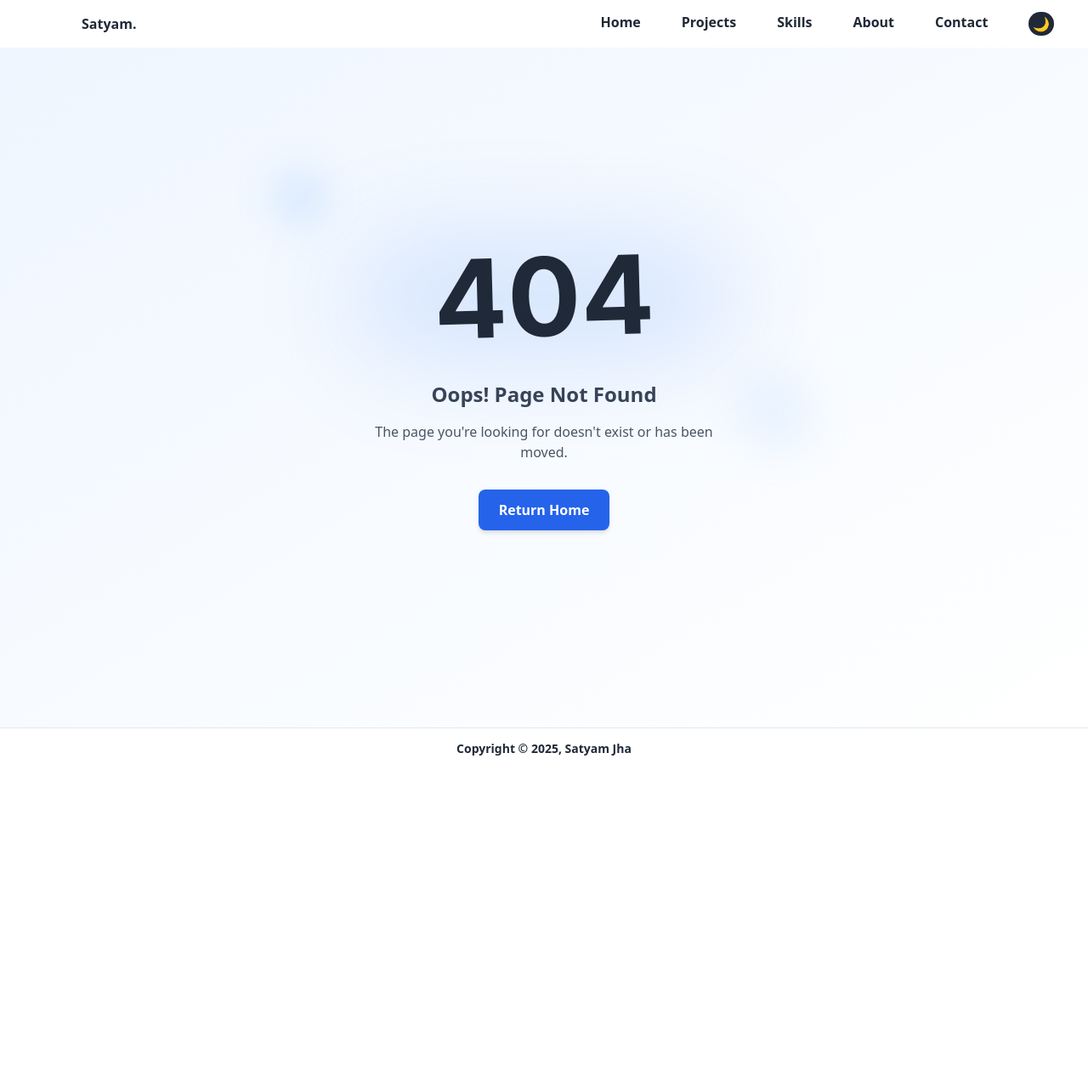
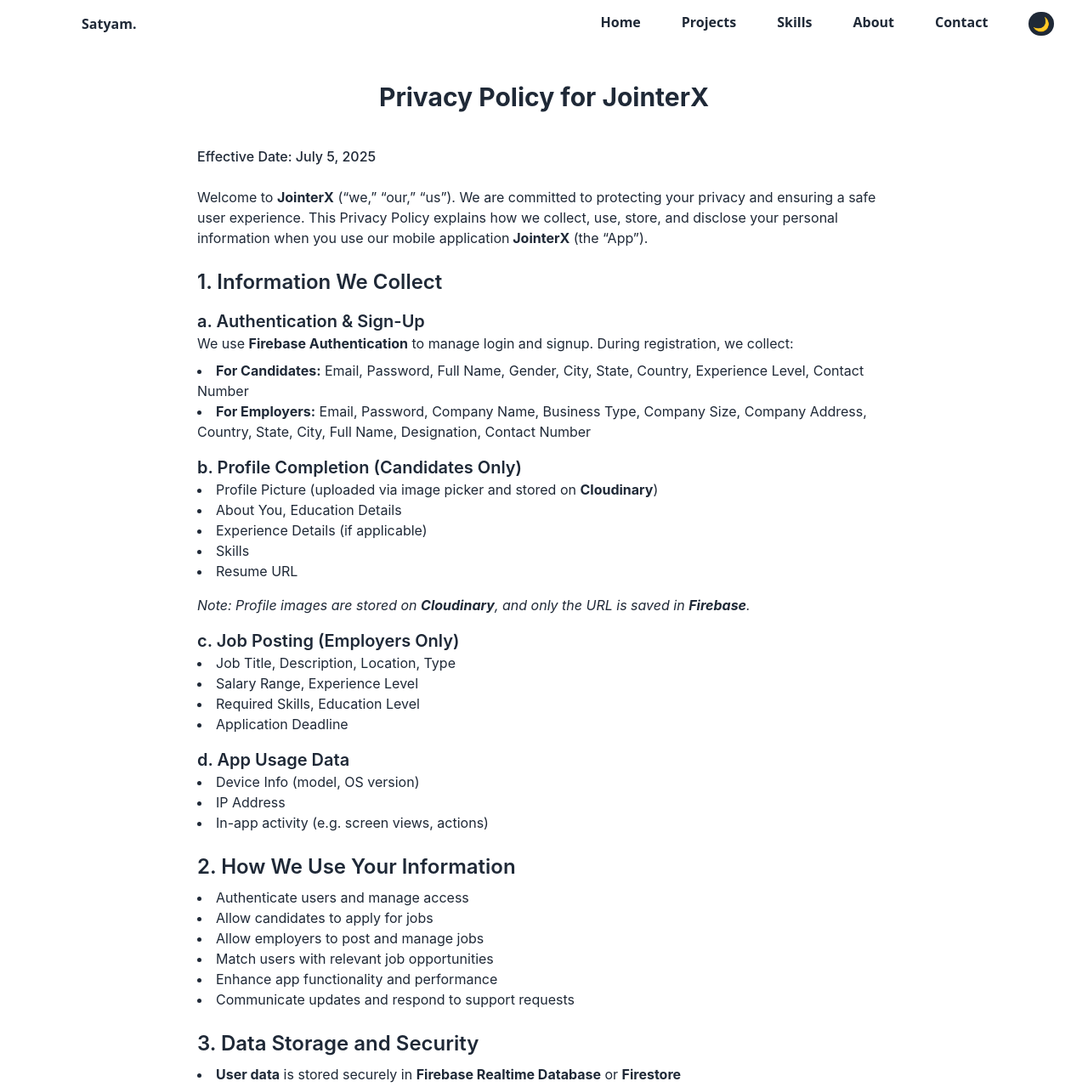
Before and after one commit to Satyamjha76/my-portfolio, a React (Create React App) app: page /JointerX/PrivacyPolicy in a window 1280 px wide. Before the commit this address had no page. Shown: the top 1279 px of the page at 85% size. Before the commit the page ends 905 px from the top, so only its background shows below. Built offline with nearby package versions, Linux system fonts and the light colour scheme.

Commit message:
JointerX Privacy Policy Page Added

```diff
--- a/src/App.js
+++ b/src/App.js
@@ -8,6 +8,7 @@
 import About from './pages/About';
 import Contact from './pages/Contact';
 import Footer from './components/Footer';
+import JointerXPrivacyPolicy from './pages/JointerX/PrivacyPolicy';
 
 function App() {
 
@@ -21,6 +22,7 @@
         <Route path='/Skills' element={<Skills/>} errorElement={<NotFound/>}/>
         <Route path='/About' element={<About/>} errorElement={<NotFound/>}/>
         <Route path='/Contact' element={<Contact/>} errorElement={<NotFound/>}/>
+        <Route path='/JointerX/PrivacyPolicy' element={<JointerXPrivacyPolicy/>} errorElement={<NotFound/>}/>
         <Route path="*" element={<NotFound />} />
 
        </Routes>
--- /dev/null
+++ b/src/pages/JointerX/PrivacyPolicy.jsx
@@ -0,0 +1,169 @@
+import React from "react";
+
+export default function PrivacyPolicy() {
+  return (
+    <div className="min-h-screen w-full bg-white text-gray-800 dark:bg-gray-800 dark:text-white">
+      {" "}
+      <div className="p-6 md:p-10 max-w-4xl mx-auto">
+        {" "}
+        <h1 className="text-3xl text-center font-bold mb-10">
+          Privacy Policy for JointerX
+        </h1>{" "}
+        <p className="mb-6 font-medium">Effective Date: July 5, 2025</p>
+        <p className="mb-4">
+          Welcome to <strong>JointerX</strong> (“we,” “our,” “us”). We are
+          committed to protecting your privacy and ensuring a safe user
+          experience. This Privacy Policy explains how we collect, use, store,
+          and disclose your personal information when you use our mobile
+          application
+          <strong> JointerX</strong> (the “App”).
+        </p>
+        <h2 className="text-2xl font-semibold mt-6 mb-2">
+          1. Information We Collect
+        </h2>
+        <h3 className="text-xl font-semibold mt-4">
+          a. Authentication & Sign-Up
+        </h3>
+        <p className="mb-2">
+          We use <strong>Firebase Authentication</strong> to manage login and
+          signup. During registration, we collect:
+        </p>
+        <ul className="list-disc list-inside mb-4">
+          <li>
+            <strong>For Candidates:</strong> Email, Password, Full Name, Gender,
+            City, State, Country, Experience Level, Contact Number
+          </li>
+          <li>
+            <strong>For Employers:</strong> Email, Password, Company Name,
+            Business Type, Company Size, Company Address, Country, State, City,
+            Full Name, Designation, Contact Number
+          </li>
+        </ul>
+        <h3 className="text-xl font-semibold mt-4">
+          b. Profile Completion (Candidates Only)
+        </h3>
+        <ul className="list-disc list-inside mb-4">
+          <li>
+            Profile Picture (uploaded via image picker and stored on{" "}
+            <strong>Cloudinary</strong>)
+          </li>
+          <li>About You, Education Details</li>
+          <li>Experience Details (if applicable)</li>
+          <li>Skills</li>
+          <li>Resume URL</li>
+        </ul>
+        <p className="mb-4 italic">
+          Note: Profile images are stored on <strong>Cloudinary</strong>, and
+          only the URL is saved in <strong>Firebase</strong>.
+        </p>
+        <h3 className="text-xl font-semibold mt-4">
+          c. Job Posting (Employers Only)
+        </h3>
+        <ul className="list-disc list-inside mb-4">
+          <li>Job Title, Description, Location, Type</li>
+          <li>Salary Range, Experience Level</li>
+          <li>Required Skills, Education Level</li>
+          <li>Application Deadline</li>
+        </ul>
+        <h3 className="text-xl font-semibold mt-4">d. App Usage Data</h3>
+        <ul className="list-disc list-inside mb-4">
+          <li>Device Info (model, OS version)</li>
+          <li>IP Address</li>
+          <li>In-app activity (e.g. screen views, actions)</li>
+        </ul>
+        <h2 className="text-2xl font-semibold mt-6 mb-2">
+          2. How We Use Your Information
+        </h2>
+        <ul className="list-disc list-inside mb-4">
+          <li>Authenticate users and manage access</li>
+          <li>Allow candidates to apply for jobs</li>
+          <li>Allow employers to post and manage jobs</li>
+          <li>Match users with relevant job opportunities</li>
+          <li>Enhance app functionality and performance</li>
+          <li>Communicate updates and respond to support requests</li>
+        </ul>
+        <h2 className="text-2xl font-semibold mt-6 mb-2">
+          3. Data Storage and Security
+        </h2>
+        <ul className="list-disc list-inside mb-4">
+          <li>
+            <strong>User data</strong> is stored securely in{" "}
+            <strong>Firebase Realtime Database</strong> or{" "}
+            <strong>Firestore</strong>
+          </li>
+          <li>
+            <strong>Profile images</strong> are uploaded to{" "}
+            <strong>Cloudinary</strong>, and the image URLs are stored in
+            Firebase
+          </li>
+          <li>
+            We apply industry-standard security practices, but no system is 100%
+            secure
+          </li>
+        </ul>
+        <h2 className="text-2xl font-semibold mt-6 mb-2">
+          4. Sharing of Information
+        </h2>
+        <ul className="list-disc list-inside mb-4">
+          <li>
+            <strong>With Employers:</strong> Candidate data (including resume
+            and profile) is shared when applying
+          </li>
+          <li>
+            <strong>With Firebase and Cloudinary:</strong> For authentication
+            and media hosting
+          </li>
+          <li>
+            <strong>Legal Requirements:</strong> Data may be disclosed to comply
+            with legal obligations
+          </li>
+        </ul>
+        <p className="mb-4">
+          We do <strong>not</strong> sell or rent your personal information to
+          third parties.
+        </p>
+        <h2 className="text-2xl font-semibold mt-6 mb-2">
+          5. Permissions Used
+        </h2>
+        <ul className="list-disc list-inside mb-4">
+          <li>
+            <strong>Storage/Media Access:</strong> To allow profile image
+            uploads
+          </li>
+          <li>
+            <strong>Internet Access:</strong> Required for app operations and
+            real-time syncing
+          </li>
+        </ul>
+        <h2 className="text-2xl font-semibold mt-6 mb-2">6. Your Rights</h2>
+        <ul className="list-disc list-inside mb-4">
+          <li>View and edit your personal data within the app</li>
+          <li>Request deletion of your data by contacting us</li>
+          <li>Revoke permissions through device settings</li>
+        </ul>
+        <h2 className="text-2xl font-semibold mt-6 mb-2">
+          7. Children’s Privacy
+        </h2>
+        <p className="mb-4">
+          JointerX is not intended for users under 13. We do not knowingly
+          collect personal data from children. If we learn that we have, we will
+          delete it immediately.
+        </p>
+        <h2 className="text-2xl font-semibold mt-6 mb-2">
+          8. Changes to This Policy
+        </h2>
+        <p className="mb-4">
+          We may update this policy to reflect changes in technology, law, or
+          our practices. Updates will be posted in the app and/or notified to
+          users directly.
+        </p>
+        <h2 className="text-2xl font-semibold mt-6 mb-2">9. Contact Us</h2>
+        <p>
+          If you have questions about this Privacy Policy, reach out to us at:
+        </p>
+        <p className="mt-2">Email: jha.satyam1976@gmail.com</p>
+        <p>Phone: 9712932934</p>
+      </div>
+    </div>
+  );
+}
```
